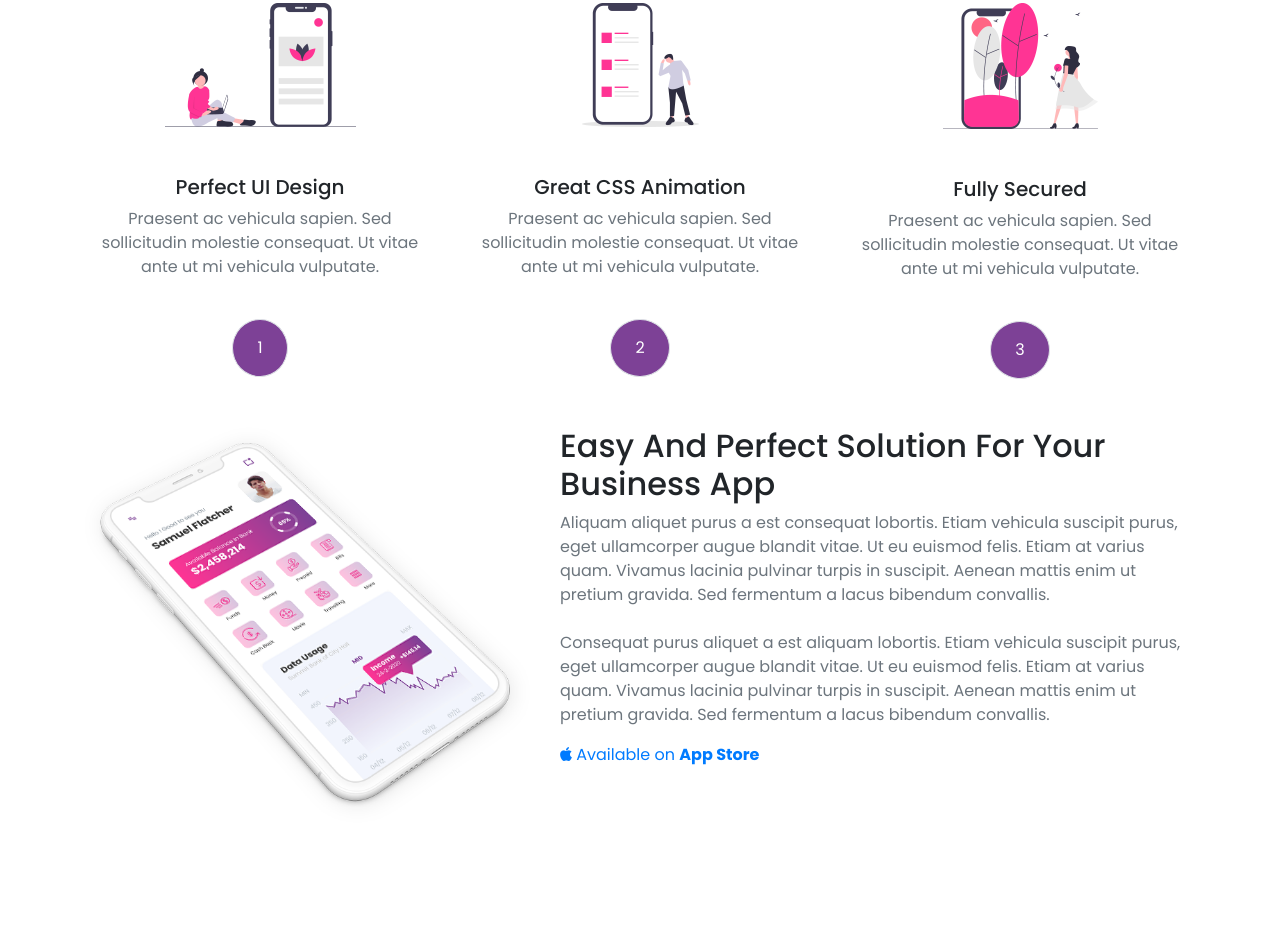
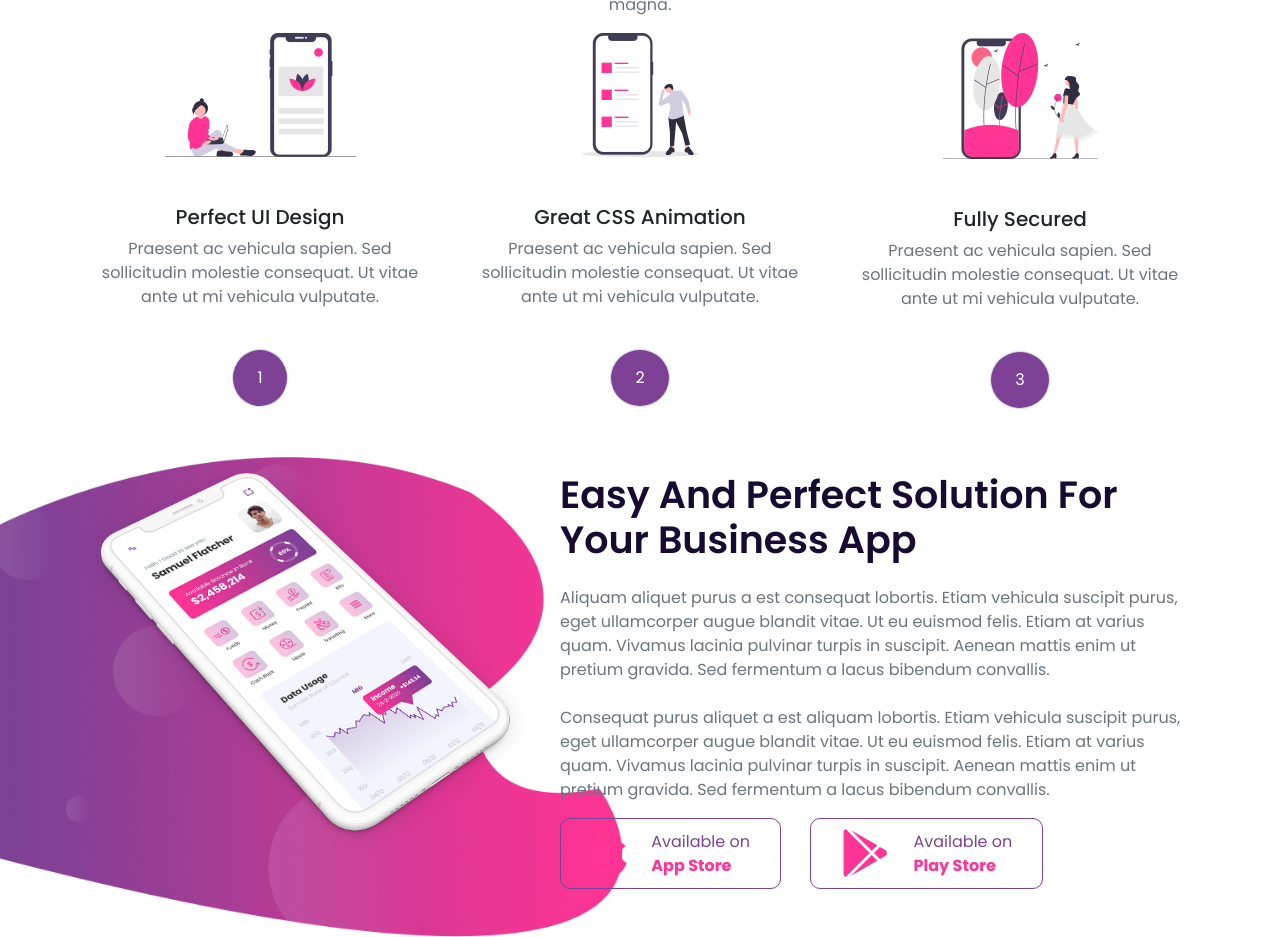
Before and after one commit to zuraizzafar/Bingle, a plain HTML site: page index.html in a window 1280 px wide. Shown: the part 927-1864 px from the top of the page. Before the commit the page ends 1750 px from the top, so only its background shows below. Drawn offline with nearby package versions, Linux system fonts and the light colour scheme.

Commit message:
Added choose section

```diff
--- a/index.html
+++ b/index.html
@@ -143,7 +143,7 @@
             </div>
         </section>
         <section class="choose-area">
-            <div class="container">
+            <div class="container pb-5">
                 <div class="row">
                     <div class="col-md-5 bg-mobile-easy">
                         <img class="w-100" src="images/mobile2.png" alt="Mobile">
@@ -155,18 +155,23 @@
                             Consequat purus aliquet a est aliquam lobortis. Etiam vehicula suscipit purus, eget ullamcorper augue blandit vitae. Ut eu euismod felis. Etiam at varius quam. Vivamus lacinia pulvinar turpis in suscipit. Aenean mattis enim ut pretium gravida. Sed fermentum a lacus bibendum convallis.
                         </p>
                         <div class="choose-btn">
-                            <a href="#">
+                            <a href="#" class="choose-btn-links">
                                 <span class="app-icon">
-                                    <i class="fab fa-apple"></i>
+                                    <i class="fab fa-apple fa-3x"></i>
                                 </span>
                                 <span class="app-text">
                                     Available on
                                     <strong>App Store</strong>
                                 </span>
                             </a>
-                            <a href="#">
-                                <span class="app-icon"></span>
-                                <span></span>
+                            <a href="#" class="choose-btn-links">
+                                <span class="app-icon">
+                                    <i class="fab fa-google-play fa-3x"></i>
+                                </span>
+                                <span class="app-text">
+                                    Available on
+                                    <strong>Play Store</strong>
+                                </span>
                             </a>
                         </div>
                     </div>
--- a/style.css
+++ b/style.css
@@ -2,6 +2,9 @@
 
 * {
     font-family: 'Poppins', sans-serif;
+}
+html {
+    scroll-behavior: smooth;
 }
 .bg-header {
     background-image: url('images/header-sape.png');
@@ -53,7 +56,7 @@
     box-shadow: 3px 4px 25px #C63A9580;
     color: #fff;
 }
-.section-title h2 {
+h2 {
     font-size: 38px;
     color: #190a32;
     font-weight: 600;
@@ -62,6 +65,41 @@
 .service-icon {
     text-align: center;
 }
-.bg-mobile-easy {
-
+.choose-area {
+    background-image: url('images/easy-m-bg.png');
+    background-size: contain;
+    background-repeat: no-repeat;
+    background-position: left;
 }
+.choose-btn>a {
+    border-radius: 10px;
+    display: inline-block;
+    padding: 10px 30px;
+    margin-right: 25px;
+    text-decoration: none;
+    border: #7D4196 solid 1px;
+}
+.app-text {
+    color: #7D4196;
+    display: inline-block;
+}
+.app-text>strong{
+    display: block;
+    color: #FF3494;
+}
+.app-icon {
+    color: #FF3494;
+    padding: 0 20px 0 0;
+    display: inline-block;
+}
+.choose-btn-links:hover {
+    background: transparent linear-gradient(90deg, #7D4196 0%, #FF3494 100%) 0% 0% no-repeat padding-box;
+    box-shadow: 3px 4px 25px #C63A9580;
+    color: white!important;
+}
+.choose-btn-links:hover span {
+    color: white;
+}
+.choose-btn-links:hover strong {
+    color: white;
+}
```
